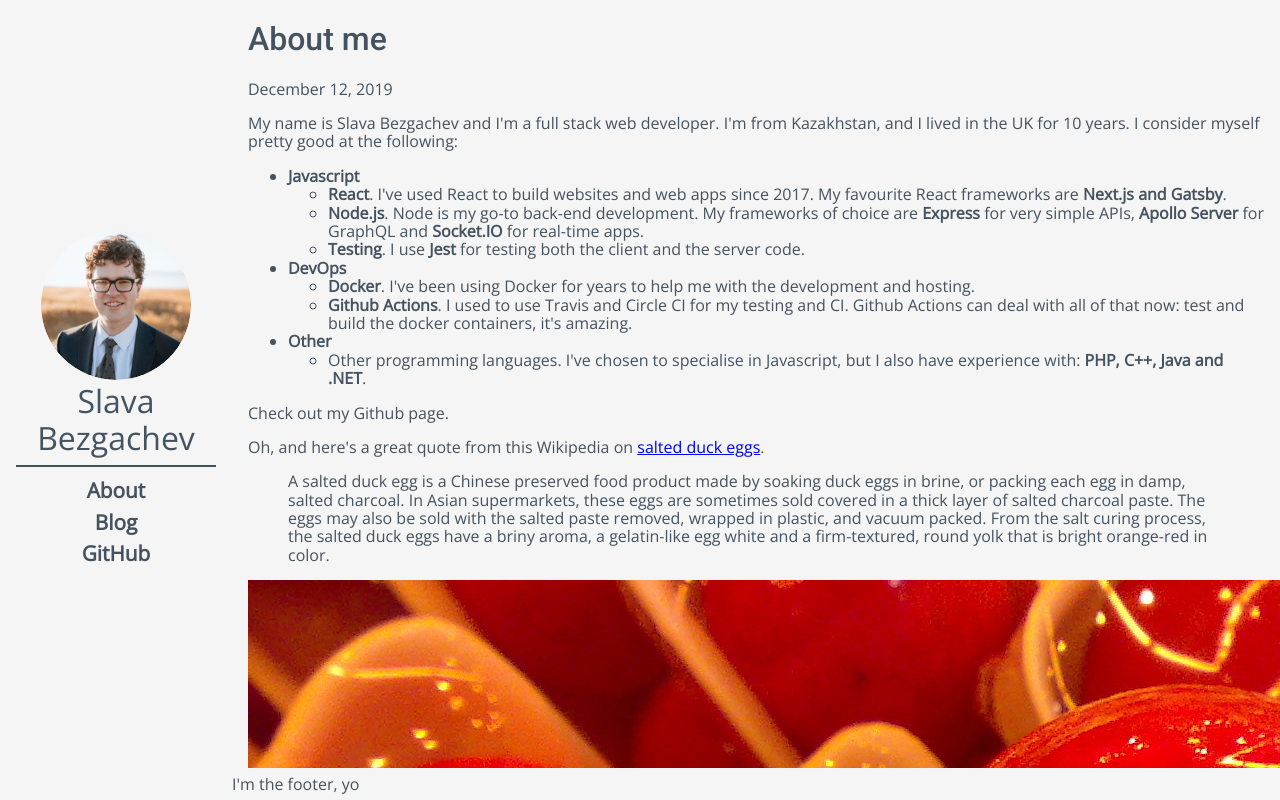
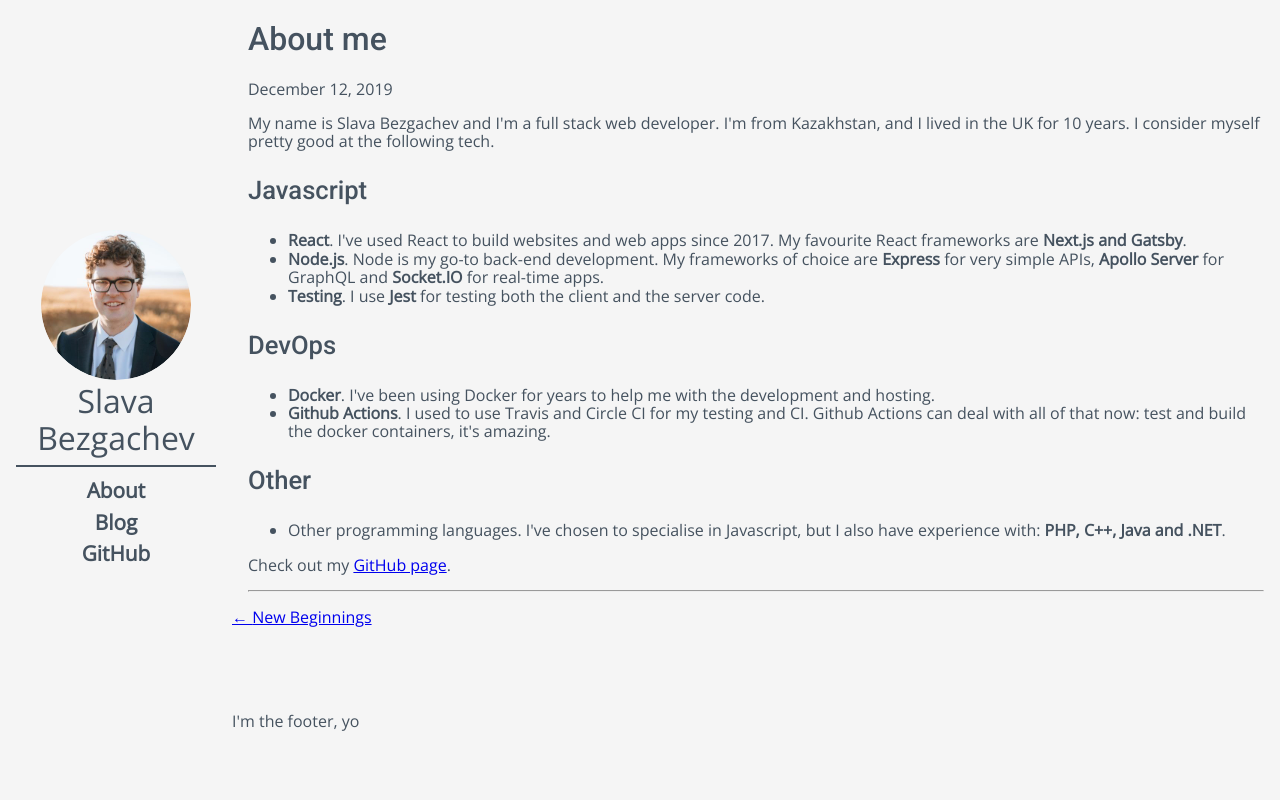
Before and after one commit to slavabez/personal-blog, a Gatsby site: page /about in a window 1280 px wide. Built offline with nearby package versions, Linux system fonts and the light colour scheme; Gatsby itself is replaced by a stand-in of ours.

Commit message:
Small textual changes

```diff
--- a/content/blog/about/index.md
+++ b/content/blog/about/index.md
@@ -4,29 +4,21 @@
 description: "CV-like blog post about myself, technologies I work with, the kinds of things I've built"
 ---
 
-My name is Slava Bezgachev and I'm a full stack web developer. I'm from Kazakhstan, and I lived in the UK for 10 years. I consider myself pretty good at the following:
+My name is Slava Bezgachev and I'm a full stack web developer. I'm from Kazakhstan, and I lived in the UK for 10 years. I consider myself pretty good at the following tech.
 
-* **Javascript**
-    * **React**. I've used React to build websites and web apps since 2017. My favourite React frameworks are **Next.js and Gatsby**.
-    * **Node.js**. Node is my go-to back-end development. My frameworks of choice are **Express** for very simple APIs, **Apollo Server** for GraphQL and **Socket.IO** for real-time apps.
-    * **Testing**. I use **Jest** for testing both the client and the server code.
-* **DevOps**
-    * **Docker**. I've been using Docker for years to help me with the development and hosting.
-    * **Github Actions**. I used to use Travis and Circle CI for my testing and CI. Github Actions can deal with all of that now: test and build the docker containers, it's amazing.
-* **Other**
-    * Other programming languages. I've chosen to specialise in Javascript, but I also have experience with: **PHP, C++, Java and .NET**.
+### Javascript
 
-Check out my Github page.
+- **React**. I've used React to build websites and web apps since 2017. My favourite React frameworks are **Next.js and Gatsby**.
+- **Node.js**. Node is my go-to back-end development. My frameworks of choice are **Express** for very simple APIs, **Apollo Server** for GraphQL and **Socket.IO** for real-time apps.
+- **Testing**. I use **Jest** for testing both the client and the server code.
 
-Oh, and here's a great quote from this Wikipedia on
-[salted duck eggs](http://en.wikipedia.org/wiki/Salted_duck_egg).
+### DevOps
 
-> A salted duck egg is a Chinese preserved food product made by soaking duck
-> eggs in brine, or packing each egg in damp, salted charcoal. In Asian
-> supermarkets, these eggs are sometimes sold covered in a thick layer of salted
-> charcoal paste. The eggs may also be sold with the salted paste removed,
-> wrapped in plastic, and vacuum packed. From the salt curing process, the
-> salted duck eggs have a briny aroma, a gelatin-like egg white and a
-> firm-textured, round yolk that is bright orange-red in color.
+- **Docker**. I've been using Docker for years to help me with the development and hosting.
+- **Github Actions**. I used to use Travis and Circle CI for my testing and CI. Github Actions can deal with all of that now: test and build the docker containers, it's amazing.
 
-![Chinese Salty Egg](./salty_egg.jpg)
+### Other
+
+- Other programming languages. I've chosen to specialise in Javascript, but I also have experience with: **PHP, C++, Java and .NET**.
+
+Check out my [GitHub page](https://github.com/slavabez).
--- a/src/pages/index.tsx
+++ b/src/pages/index.tsx
@@ -11,6 +11,7 @@
     site: {
       siteMetadata: {
         title: string;
+        description: string;
       };
     };
   };
@@ -19,11 +20,12 @@
 const BlogIndex = (props: Props) => {
   const { data } = props;
   const siteTitle = data.site.siteMetadata.title;
+  const siteDescription = data.site.siteMetadata.description;
   const posts = data.allMarkdownRemark.edges;
 
   return (
     <Layout title={siteTitle}>
-      <SEO title="All posts" />
+      <SEO title="All posts" description={siteDescription} />
       {posts.map(({ node }: any) => {
         const title = node.frontmatter.title || node.fields.slug;
         return (
@@ -57,6 +59,7 @@
     site {
       siteMetadata {
         title
+        description
       }
     }
     allMarkdownRemark(sort: { fields: [frontmatter___date], order: DESC }) {
```
